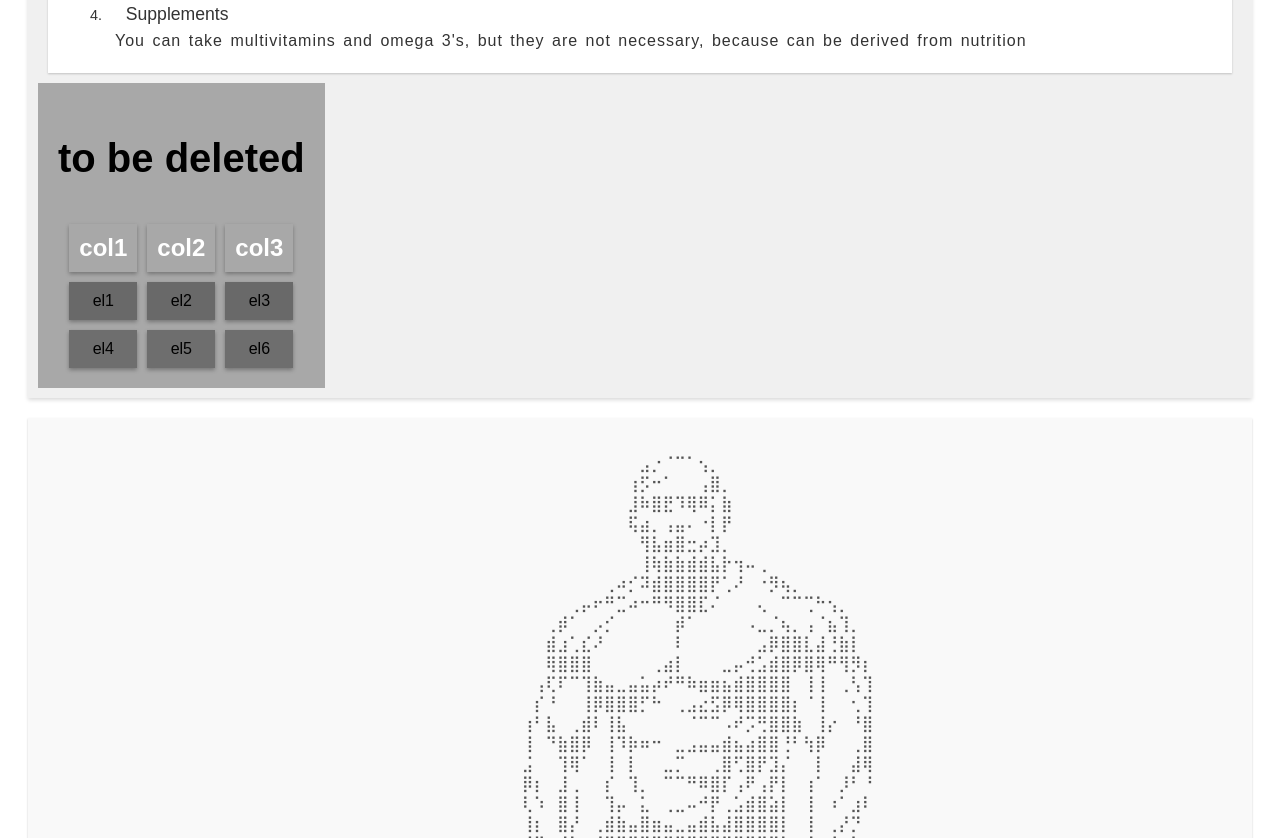
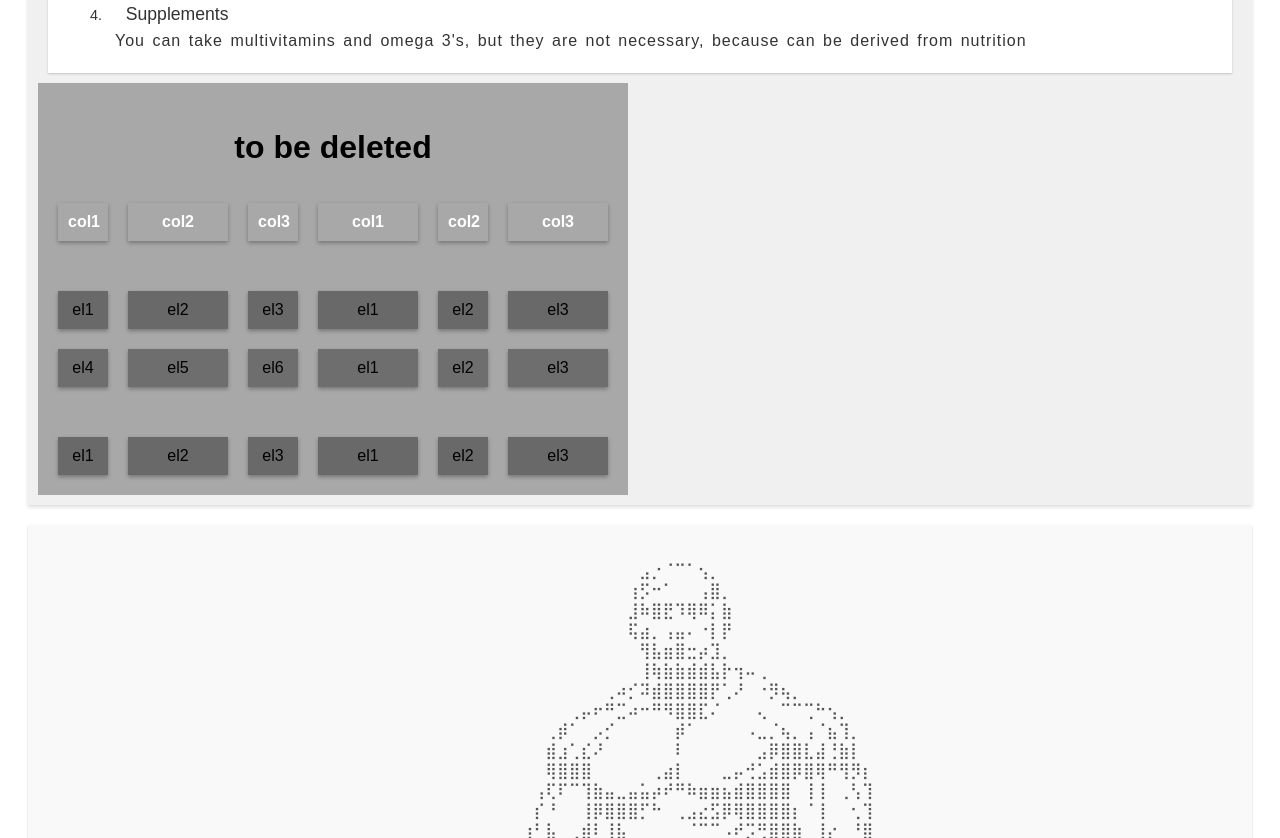
Before and after one commit to Lofranlof/Web, a plain HTML site: page index.html in a window 1280 px wide. Shown: the part 879-1717 px from the top of the page. Drawn offline with Linux system fonts and the light colour scheme.

Commit message:
fixing lab3 issues

```diff
--- a/CSS/style.css
+++ b/CSS/style.css
@@ -166,7 +166,7 @@ table {
 
 .body {
     margin: 20px;
-    font-family: Arial, sans-serif;
+    font-family: Arial;
     background-color: #f0f0f0;
     box-shadow: 0 2px 4px rgba(0, 0, 0, 0.15);
     padding: 10px;
@@ -188,6 +188,7 @@ table {
     margin: 10px;
     text-align: center;
     text-decoration: none;
+    text-transform: none;
 }
 
 .body__section__paragraph {
@@ -210,7 +211,7 @@ table {
 }
 
 .body__list__item {
-    font-size: 0.9em;
+    font-size: 0.9rem;
     padding: 5px;
     margin: 5px;
 }
@@ -266,7 +267,7 @@ table {
 
 @media screen and (max-width: 1920px) {
     .body__section {
-        flex: 1 1 45%;
+        flex: 1 1 100%;
     }
 }
 
@@ -300,9 +301,11 @@ table {
 
 .table_container {
     display: grid;
-    grid-template-columns: repeat(3, 1fr);
+    grid-template-columns:repeat(3, 50px 100px);
     grid-gap: 10px;
     place-self: center;
+    grid-row-gap: 10px;
+    grid-column-gap: 20px;
 }
 
 .table_container thead,
@@ -315,22 +318,26 @@ tr {
 th {
     padding: 10px;
     text-align: center;
-    font-size: 1rem;
+    font-size: 1em;
     box-shadow: 0 2px 4px rgba(0, 0, 0, 0.3);
 }
 
 .table_container th {
-    font-size: 1.5rem;
+    font-size: 1em;
     margin-top: 10px;
     color: #ffffff;
 }
 
 .table_container tbody tr:nth-child(even) td {
     background-color: #6e6e6e;
+    margin-top: 10px;
+    margin-bottom: 0px;
 }
 
 .table_container tbody tr:nth-child(odd) td {
     background-color: dimgray;
+    margin-top: 40px;
+    margin-bottom: 0px;
 }
 
 .block_menu_news {
@@ -341,7 +348,7 @@ th {
 
 .block_menu_news h2 {
     color: #000000;
-    font-size: 2.5rem;
+    font-size: 2em;
 }
 
 a:hover {
--- a/index.html
+++ b/index.html
@@ -71,6 +71,10 @@
                         <th> col1 </th>
                         <th> col2 </th>
                         <th> col3 </th>
+                        <th> col1 </th>
+                        <th> col2 </th>
+                        <th> col3 </th>
+
                     </tr>
                 </thead>
 
@@ -79,11 +83,25 @@
                         <td>el1</td>
                         <td>el2</td>
                         <td>el3</td>
+                        <td>el1</td>
+                        <td>el2</td>
+                        <td>el3</td>
                     </tr>
                     <tr>
                         <td>el4</td>
                         <td>el5</td>
                         <td>el6</td>
+                        <td>el1</td>
+                        <td>el2</td>
+                        <td>el3</td>
+                    </tr>
+                    <tr>
+                        <td>el1</td>
+                        <td>el2</td>
+                        <td>el3</td>
+                        <td>el1</td>
+                        <td>el2</td>
+                        <td>el3</td>
                     </tr>
                 </tbody>
             </table>
```
Also changed, not shown: todo.html (+3 -3 lines).
